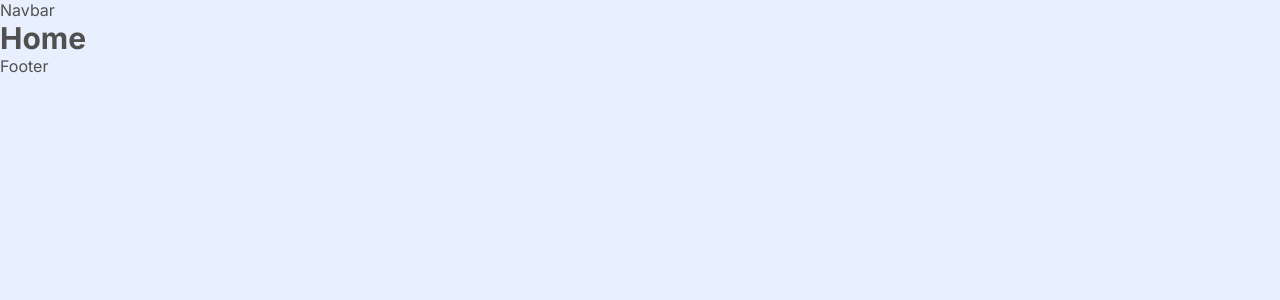
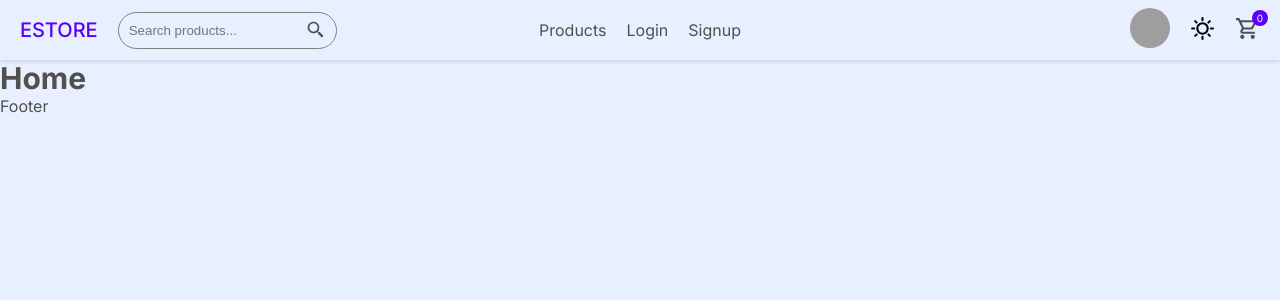
Before and after one commit to herdoycode/camera-store, a React (Vite) app: page / in a window 1280 px wide. Shown: the top 300 px of the page. Built offline with nearby package versions, Linux system fonts and the light colour scheme; grey boxes are pictures that could not be loaded.

Commit message:
complete navbar

```diff
--- a/src/components/navbar/Navbar.scss
+++ b/src/components/navbar/Navbar.scss
@@ -0,0 +1,122 @@
+.navbar {
+  display: flex;
+  align-items: center;
+  justify-content: space-around;
+  padding: 0rem 2rem;
+  height: 6rem;
+  display: flex;
+  box-shadow: 0px 0px 6px 0px rgba(0, 0, 0, 0.2);
+  position: relative;
+  z-index: 10;
+  .left {
+    flex: 1;
+    display: flex;
+    align-items: center;
+    justify-content: flex-start;
+    gap: 2rem;
+    .toggler {
+      cursor: pointer;
+      display: none;
+      .icon {
+        font-size: 2rem;
+      }
+      @media screen and (max-width: 768px) {
+        display: block;
+      }
+    }
+    .logo {
+      text-transform: uppercase;
+      font-weight: 500;
+      font-size: 2rem;
+      color: var(--color-primary);
+    }
+    .serarch {
+      display: flex;
+      align-items: center;
+      border: 1px solid gray;
+      padding: 0rem 1rem;
+      border-radius: 2.5rem;
+      input {
+        padding: 1rem 0rem;
+        border: none;
+        background: transparent;
+        outline: none;
+      }
+      .icon {
+        font-size: 2rem;
+      }
+      @media screen and (max-width: 768px) {
+        display: none;
+      }
+    }
+  }
+  .center {
+    flex: 1;
+    ul {
+      display: flex;
+      align-items: center;
+      justify-content: center;
+      gap: 2rem;
+      width: 100%;
+      .link {
+        color: var(--color-text);
+      }
+    }
+    @media screen and (max-width: 768px) {
+      position: absolute;
+      background: var(--color-bg);
+      transform: translateY(-100%);
+      height: calc(100vh - 6rem);
+      width: 100vw;
+      display: flex;
+      align-items: center;
+      justify-content: center;
+      transition: 1s ease;
+      z-index: -1;
+      ul {
+        flex-direction: column;
+      }
+      &.active {
+        top: 6rem;
+        transform: translateY(-0%);
+        transition: 0.5s ease;
+      }
+    }
+  }
+  .right {
+    flex: 1;
+    display: flex;
+    align-items: center;
+    justify-content: flex-end;
+    gap: 2rem;
+
+    .item {
+      position: relative;
+      .icon {
+        font-size: 2.5rem;
+        color: var(--color-text);
+        cursor: pointer;
+      }
+      .count {
+        position: absolute;
+        top: -0.6rem;
+        right: -0.8rem;
+        width: 1.6rem;
+        height: 1.6rem;
+        font-size: 1rem;
+        display: flex;
+        align-items: center;
+        justify-content: center;
+        border-radius: 50%;
+        background: var(--color-primary);
+        color: #fff;
+      }
+      img {
+        width: 4rem;
+        height: 4rem;
+        border-radius: 50%;
+        object-fit: cover;
+      }
+    }
+  }
+}
--- a/src/components/navbar/Navbar.tsx
+++ b/src/components/navbar/Navbar.tsx
@@ -1,7 +1,75 @@
+import { useState, useEffect } from "react";
+import { Link } from "react-router-dom";
+import { BiSearchAlt2 } from "react-icons/bi";
+import { FiMenu } from "react-icons/fi";
+import { MdOutlineShoppingCart, MdClose } from "react-icons/md";
+import { GrSun } from "react-icons/gr";
+import { GrMoon } from "react-icons/gr";
 import "./Navbar.scss";
 
 const Navbar = () => {
-  return <div>Navbar</div>;
+  const [navClass, setNavClass] = useState<string>("center");
+  const [isCollapse, setCollapse] = useState<boolean>(true);
+
+  const handleNavToggle = () => {
+    setCollapse(!isCollapse);
+  };
+
+  useEffect(() => {
+    setNavClass(isCollapse ? "center" : "center active");
+  }, [isCollapse]);
+
+  return (
+    <div className="navbar">
+      <div className="left">
+        <div onClick={handleNavToggle} className="toggler">
+          {isCollapse ? (
+            <FiMenu className="icon" />
+          ) : (
+            <MdClose className="icon" />
+          )}
+        </div>
+        <Link to="/" className="logo">
+          EStore
+        </Link>
+        <div className="serarch">
+          <input type="text" placeholder="Search products..." />
+          <BiSearchAlt2 className="icon" />
+        </div>
+      </div>
+      <div className={navClass}>
+        <ul>
+          <li>
+            <Link onClick={handleNavToggle} className="link" to="/products">
+              Products
+            </Link>
+          </li>
+          <li>
+            <Link onClick={handleNavToggle} className="link" to="/login">
+              Login
+            </Link>
+          </li>
+          <li>
+            <Link onClick={handleNavToggle} className="link" to="/signup">
+              Signup
+            </Link>
+          </li>
+        </ul>
+      </div>
+      <div className="right">
+        <div className="item">
+          <img src="https://i.ibb.co/CJzdzdc/me.jpg" alt="user" />
+        </div>
+        <div className="item">
+          {true ? <GrSun className="icon" /> : <GrMoon className="icon" />}
+        </div>
+        <div className="item">
+          <MdOutlineShoppingCart className="icon" />
+          <div className="count">0</div>
+        </div>
+      </div>
+    </div>
+  );
 };
 
 export default Navbar;
--- a/src/index.scss
+++ b/src/index.scss
@@ -52,7 +52,7 @@ html {
       width: 100%;
     }
     @media screen and (max-width: 768px) {
-      font-size: 1.4rem;
+      font-size: 1.6rem;
       h1 {
         font-size: 3.5rem;
       }
@@ -60,10 +60,10 @@ html {
         font-size: 2.5rem;
       }
       h3 {
-        font-size: 1.6rem;
+        font-size: 1.8rem;
       }
       h4 {
-        font-size: 1.4rem;
+        font-size: 1.6rem;
       }
     }
   }
```
